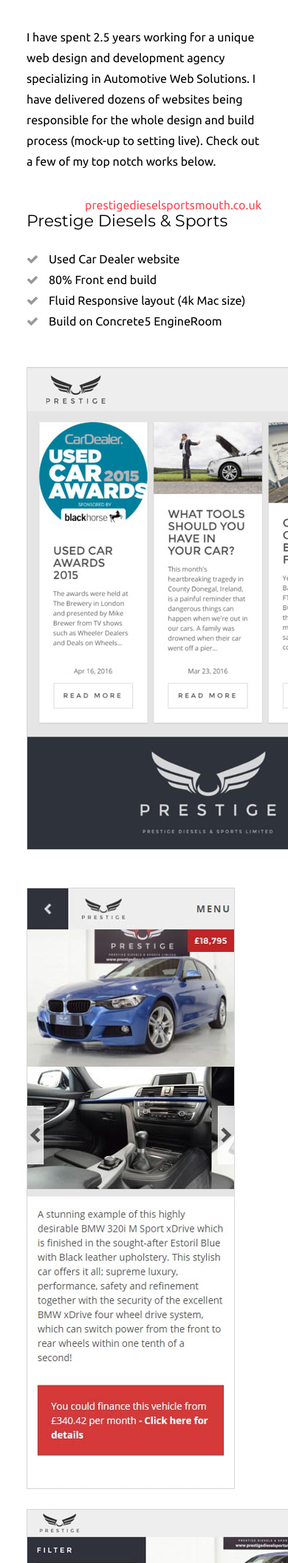
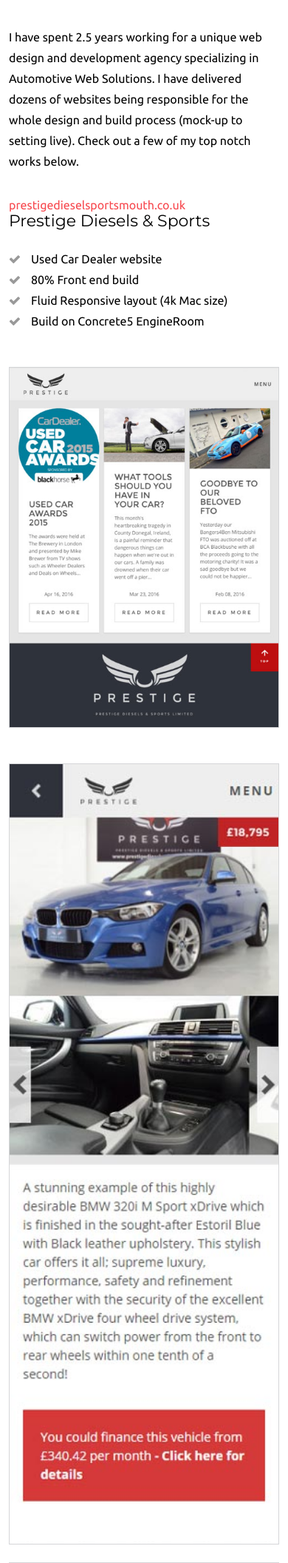
Before and after one commit to pitaapan/dev.karski, a PHP site: page /prestige.html in a window 390 px wide. Shown: the top 2113 px of the page at 74% size. Run offline with PHP 8.4, Linux system fonts and the light colour scheme.

Commit message:
Projects Responsive

```diff
--- a/css/grids.css
+++ b/css/grids.css
@@ -905,8 +905,6 @@
 .ratio-block--xl-21by9:before{padding-top:42.86%}
 }
 
-.responsive {width:100%; max-width:100%; height:auto}
-
 .layer-group{position:relative}
 .layer-group .layer{position:absolute;top:0;left:0;right:0;bottom:0}
 
--- a/css/styles.css
+++ b/css/styles.css
@@ -9,6 +9,10 @@
 i.icon {font-family: icons, sans-serif; font-weight:400; font-style:normal; text-transform:none;}
 .active {display: block; visibility: visible;}
 .hidden {display: none; visibility: hidden;}
+.fl-left {float: left;}
+.centre {margin: 0 auto; display: block;}
+.fl-right {float: right;}
+.responsive {width:100%; max-width:100%; height:auto}
 
 .button,.button--default,.button--ghost,.button--solid,.button--underlined{font-size:.8em;letter-spacing:.05em}
 .button--narrow{padding-left:0;padding-right:0}
@@ -51,6 +55,12 @@
 @media (min-width:768px) {
     .site-footer ul.social-nav li {float: left; width: 25%;}
 }
+
+@media (max-width:767px) {
+    .project ul.checks {margin-bottom: 28px;}
+    .project img {margin: 0 auto; display: block; float: none;}
+}
+
 @media (min-width:992px) {
     .site-footer ul.social-nav li {float: left; width: 12.5%;}
 }
@@ -575,14 +585,26 @@
 .chapter--expanded .project{width:100%;left:0;-webkit-transition:1s left cubic-bezier(.77,0,.175,1) 0s,1s width cubic-bezier(.77,0,.175,1) 0;transition:1s left cubic-bezier(.77,0,.175,1) 0s,1s width cubic-bezier(.77,0,.175,1) 0}
 .chapter--expanded .project .project__header .header__cta{height:0;-webkit-transition:.4s -webkit-transform cubic-bezier(.6,-.28,.735,.045) .5s,.8s height cubic-bezier(.77,0,.175,1) .5s;transition:.4s transform cubic-bezier(.6,-.28,.735,.045) .5s,.8s height cubic-bezier(.77,0,.175,1) .5s}
 
-.project a.project-link {float: right; color: #f7484e;}
-.project a.project-link.yellow {float: none; display: block; margin: -20px 0 48px; color: #ecb062;}
-.project ul.checks {margin-bottom: 48px;}
-.project img {border: 1px solid #d5d6d8;}
-.project .background-color--dark-grey img {border: 1px solid #696969;}
+    .project a.project-link {color: #f7484e; float: left;}
+    .project a.project-link.yellow {float: none; display: block; margin: -20px 0 28px; color: #ecb062;}
+    .project ul.checks {margin-bottom: 48px;}
+    .project img {border: 1px solid #d5d6d8; width: 100%;}
+    .project .background-color--dark-grey img {border: 1px solid #696969;}
 
 }
+
+@media (min-width:425px) {
+    .project a.project-link {float: right;}
+    .project img {width: auto;}
+}
+
+@media (min-width:768px) {
+
+}
+
 @media (min-width:992px) {
+.project a.project-link.yellow {margin: -20px 0 48px;}
+
 .project .project__header .header__cta{-webkit-transform:scale(.5);-ms-transform:scale(.5);transform:scale(.5)}
 .project .project__header .header__cta .slice:nth-child(0){-webkit-transform:rotateZ(0deg) rotateY(-90deg) rotateX(0deg);transform:rotateZ(0deg) rotateY(-90deg) rotateX(0deg)}
 .project .project__header .header__cta .slice:nth-child(1){-webkit-transform:rotateZ(60deg) rotateY(-90deg) rotateX(0deg);transform:rotateZ(60deg) rotateY(-90deg) rotateX(0deg)}
--- a/prestige.html
+++ b/prestige.html
@@ -24,7 +24,7 @@
     <div class="project">
         <div class="project__content">
             <div class="row">
-                <div class="column--s-12 column--xl-8 column-offset--xl-2 padding--s-3 padding--m-6">
+                <div class="column--s-12 column--xl-8 column-offset--xl-2 padding--m-6 padding--horizontal--s-1 padding--vertical--s-3">
                     <p class="text-align--s-left">
                         I have spent 2.5 years working for a unique web design and development agency specializing in Automotive Web Solutions. I have delivered dozens of websites being responsible for the whole design and build process (mock-up to setting live). Check out a few of my top notch works below.
                     </p>
@@ -32,15 +32,15 @@
             </div><!-- row -->
 
             <div class="row">
-                <div class="column--s-12 column--xl-8 column-offset--xl-2 padding--horizontal--s-3 padding--horizontal--m-6">
+                <div class="column--s-12 column--xl-8 column-offset--xl-2 padding--horizontal--s-1 padding--horizontal--m-6">
                     <a class="project-link" target="blank" href="http://www.prestigedieselsportsmouth.co.uk/">prestigedieselsportsmouth.co.uk</a>
-                    <h4 class="montserrat">Prestige Diesels & Sports</h4>
+                    <h4 class="montserrat fl-left">Prestige Diesels & Sports</h4>
                 </div>
             </div><!-- row -->
 
             <div class="row">
-                <div class="column--s-12 column--xl-8 column-offset--xl-2 padding--horizontal--s-3 padding--horizontal--m-6">
-                    <div class="column--s-12 column--xl-8 padding--vertical--s-2 padding--vertical--m-4">
+                <div class="column--s-12 column--xl-8 column-offset--xl-2 padding--horizontal--s-1 padding--horizontal--m-6">
+                    <div class="column--s-12 column--m-8 padding--vertical--s-2 padding--vertical--m-4">
                         <ul class="checks">
                             <li>Used Car Dealer website</li>
                             <li>80% Front end build</li>
@@ -49,23 +49,36 @@
                         </ul>
                         <img src="./images/portfolio/tablet-prestige.jpg" alt="Tablet Screen Prestige">
                     </div>
-                    <div class="column--s-12 column--xl-4 padding--vertical--s-2 padding--vertical--m-4">
-                        <img src="./images/portfolio/mobile-prestige.jpg" alt="Mobile Screen Prestige">
+                    <div class="column--s-12 column--m-4 padding--vertical--s-2 padding--vertical--m-4">
+                        <img src="./images/portfolio/mobile-prestige.jpg" alt="Mobile Screen Prestige" class="fl-right">
                     </div>
                 </div>
             </div><!-- row -->
 
             <div class="row padding--bottom--s-3 padding--bottom--m-6">
-                <div class="column--s-12 column--xl-8 column-offset--xl-2 padding--horizontal--s-3 padding--horizontal--m-6">
-                    <img src="./images/portfolio/large-prestige.jpg" alt="Large Screen Prestige">
+                <div class="column--s-12 column--xl-8 column-offset--xl-2 padding--horizontal--s-1 padding--horizontal--m-6">
+                    <div style="overflow: hidden;">
+                        <img src="./images/portfolio/large-prestige.jpg" alt="Large Screen Prestige" class="centre">
+                    </div>
                 </div>
             </div><!-- row -->
 
             <div class="row background-color--dark-grey">
-                <div class="column--s-12 column--xl-8 column-offset--xl-2 padding--s-3 padding--m-6">
+                <div class="column--s-12 column--xl-8 column-offset--xl-2 padding--m-6 padding--horizontal--s-1 padding--vertical--s-3">
                     <h3 class="montserrat text-color--yellow text-align--s-center">SIMILAR PROJECTS</h3>
                     <div class="row text-color--white">
-                        <div class="column--s-12 column--xl-6">
+                        <div class="column--s-12 column--m-6">
+                            <h4 class="montserrat">Blights Motors</h4>
+                            <a class="project-link yellow" target="blank" href="http://www.blightsmotors.co.uk/">blightsmotors.co.uk</a>
+                            <ul class="checks lite">
+                                <li>Car dealer Website</li>
+                                <li>Graphic design 100%</li>
+                                <li>100% Front end build</li>
+                                <li>Ford and MG franchise dealership</li>
+                            </ul>
+                            <img src="./images/portfolio/thumb-blights.jpg" alt="Blights Thumbnail">
+                        </div>
+                        <div class="column--s-12 column--m-6 padding--vertical--m-0 padding--vertical--s-3" style="overflow: hidden;">
                             <h4 class="montserrat">We Love Prestige Cars</h4>
                             <a class="project-link yellow" target="blank" href="http://www.weloveprestigecars.co.uk/">weloveprestigecars.co.uk</a>
                             <ul class="checks lite">
@@ -76,23 +89,12 @@
                             </ul>
                             <img src="./images/portfolio/thumb-we-love-prestige.jpg" alt="We Love Prestige Thumbnail">
                         </div>
-                        <div class="column--s-12 column--xl-6">
-                            <h4 class="montserrat">Blights Motors</h4>
-                            <a class="project-link yellow" target="blank" href="http://www.blightsmotors.co.uk/">blightsmotors.co.uk</a>
-                            <ul class="checks lite">
-                                <li>Car dealer Website   Ford and</li>
-                                <li>Graphic design 100%</li>
-                                <li>100% Front end build</li>
-                                <li>Ford and MG franchise dealership</li>
-                            </ul>
-                            <img src="./images/portfolio/thumb-blights.jpg" alt="Blights Thumbnail">
-                        </div>
                     </div>
                 </div>
             </div><!-- row -->
 
             <div class="row background-color--white text-align--s-center">
-                <div class="column--s-12 column--m-8 column-offset--m-2 padding--s-3 padding--m-6">
+                <div class="column--s-12 column--m-8 column-offset--m-2 padding--s-1 padding--m-6">
                     <a data-next-project href="#" class="button--hexagon">
                         <span class="slice"></span>
                         <span class="slice"></span>
```
